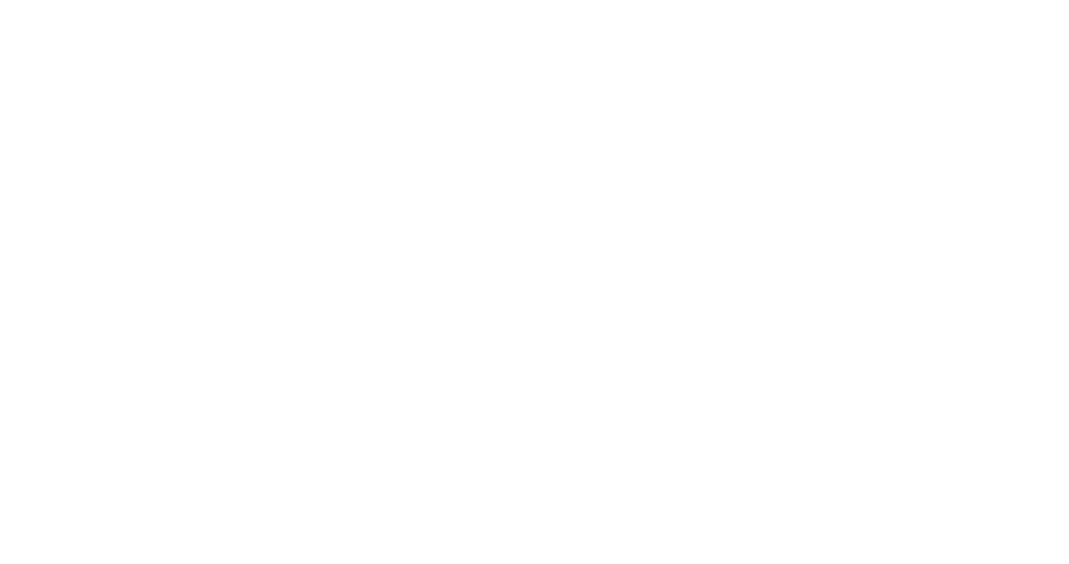
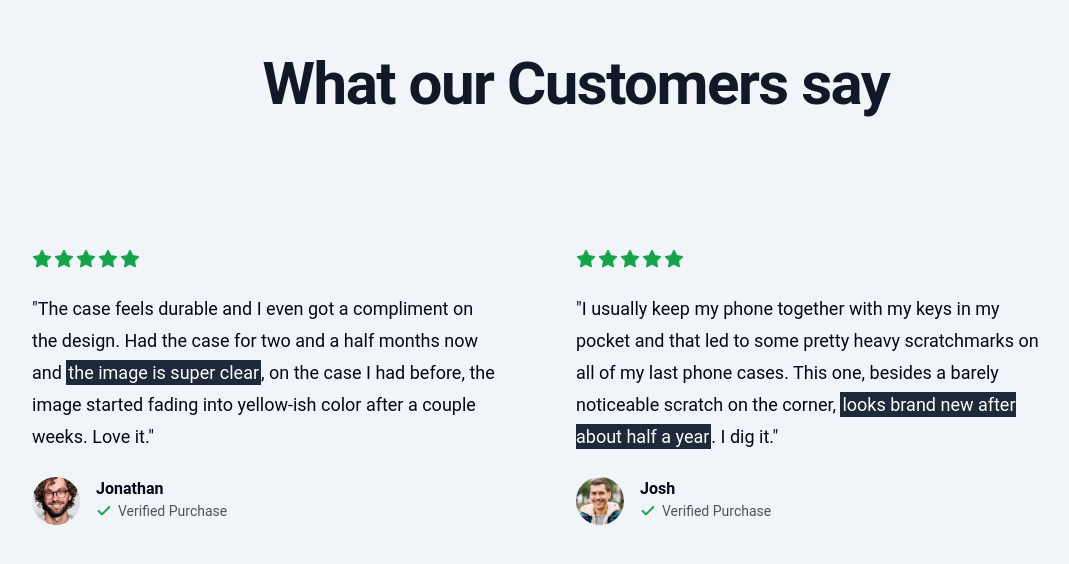
Before and after one commit to CodeforNitin/Coverz-fullStack-project, a React (Vite) app in the folder frontend/: page / in a window 1280 px wide. Shown: the part 1006-1570 px from the top of the page, without its empty margins (64-1133 px from the left). Before the commit the page ends 948 px from the top, so only its background shows below. Built offline with nearby package versions, Linux system fonts and the light colour scheme.

Commit message:
value proposition section

```diff
--- a/frontend/package.json
+++ b/frontend/package.json
@@ -21,8 +21,7 @@
     "react-dom": "^18.3.1",
     "react-router": "^6.24.0",
     "react-router-dom": "^6.24.0",
-    "tailwind-merge": "^2.3.0",
-    "tailwindcss-animate": "^1.0.7"
+    "tailwind-merge": "^2.3.0"
   },
   "devDependencies": {
     "@types/node": "^20.14.9",
@@ -37,6 +36,7 @@
     "eslint-plugin-react-refresh": "^0.4.7",
     "postcss": "^8.4.38",
     "tailwindcss": "^3.4.4",
+    "tailwindcss-animate": "^1.0.7",
     "typescript": "^5.2.2",
     "vite": "^5.3.1"
   }
--- a/frontend/src/pages/Home.tsx
+++ b/frontend/src/pages/Home.tsx
@@ -6,11 +6,10 @@
 export default function Home() {
   return (
     <div className="bg-slate-50">
+      {/* Navbar */}
+      <Navbar />
 
-    {/* Navbar */}
-    <Navbar/>
-
-    {/* HERO SECTION */}
+      {/* HERO SECTION */}
       <section>
         <MaxWidthWrapper className="pb-24 pt-10 lg:grid lg:grid-cols-3 sm:pb-32 lg:gap-x-0 xl:gap-x-8 lg:pt-24 xl:pt-32 lg:pb-52">
           <div className="col-span-2 px-6 lg:px-0 lg:pt-4">
@@ -109,6 +108,96 @@
           </div>
         </MaxWidthWrapper>
       </section>
+
+      {/* value proposition section */}
+      <section className="bg-slate-100 grainy-dark py-24">
+        <MaxWidthWrapper className="flex flex-col items-center gap-16 sm:gap-32">
+          <div className="flex flex-col lg:flex-row items-center gap-4 sm:gap-6">
+            <h2 className="order-1 mt-2 tracking-tight text-center text-balance !leading-tight font-bold text-5xl md:text-6xl text-gray-900">
+              What our{" "}
+              <span className="inline-block"> Customers </span>{" "}
+              say
+            </h2>
+          </div>
+          <div className="mx-auto grid max-w-2xl grid-cols-1 px-4 lg:mx-0 lg:max-w-none lg:grid-cols-2 gap-y-16">
+            <div className="flex flex-auto flex-col gap-4 lg:pr-8 xl:pr-20">
+              <div className="flex gap-0.5 mb-2">
+                <Star className="h-5 w-5 text-green-600 fill-green-600" />
+                <Star className="h-5 w-5 text-green-600 fill-green-600" />
+                <Star className="h-5 w-5 text-green-600 fill-green-600" />
+                <Star className="h-5 w-5 text-green-600 fill-green-600" />
+                <Star className="h-5 w-5 text-green-600 fill-green-600" />
+              </div>
+              <div className="text-lg leading-8">
+                <p>
+                  "The case feels durable and I even got a compliment on the
+                  design. Had the case for two and a half months now and{" "}
+                  <span className="p-0.5 bg-slate-800 text-white">
+                    the image is super clear
+                  </span>
+                  , on the case I had before, the image started fading into
+                  yellow-ish color after a couple weeks. Love it."
+                </p>
+              </div>
+              <div className="flex gap-4 mt-2">
+                <img
+                  className="rounded-full h-12 w-12 object-cover"
+                  src="/users/user-1.png"
+                  alt="user"
+                />
+                <div className="flex flex-col">
+                  <p className="font-semibold">Jonathan</p>
+                  <div className="flex gap-1.5 items-center text-zinc-600">
+                    <Check className="h-4 w-4 stroke-[3px] text-green-600" />
+                    <p className="text-sm">Verified Purchase</p>
+                  </div>
+                </div>
+              </div>
+            </div>
+
+            {/* second user review */}
+            <div className="flex flex-auto flex-col gap-4 lg:pr-8 xl:pr-20">
+              <div className="flex gap-0.5 mb-2">
+                <Star className="h-5 w-5 text-green-600 fill-green-600" />
+                <Star className="h-5 w-5 text-green-600 fill-green-600" />
+                <Star className="h-5 w-5 text-green-600 fill-green-600" />
+                <Star className="h-5 w-5 text-green-600 fill-green-600" />
+                <Star className="h-5 w-5 text-green-600 fill-green-600" />
+              </div>
+              <div className="text-lg leading-8">
+                <p>
+                  "I usually keep my phone together with my keys in my pocket
+                  and that led to some pretty heavy scratchmarks on all of my
+                  last phone cases. This one, besides a barely noticeable
+                  scratch on the corner,{" "}
+                  <span className="p-0.5 bg-slate-800 text-white">
+                    looks brand new after about half a year
+                  </span>
+                  . I dig it."
+                </p>
+              </div>
+              <div className="flex gap-4 mt-2">
+                <img
+                  className="rounded-full h-12 w-12 object-cover"
+                  src="/users/user-4.jpg"
+                  alt="user"
+                />
+                <div className="flex flex-col">
+                  <p className="font-semibold">Josh</p>
+                  <div className="flex gap-1.5 items-center text-zinc-600">
+                    <Check className="h-4 w-4 stroke-[3px] text-green-600" />
+                    <p className="text-sm">Verified Purchase</p>
+                  </div>
+                </div>
+              </div>
+            </div>
+          </div>
+        </MaxWidthWrapper>
+{/*
+        <div className="pt-16">
+          <Reviews />
+        </div> */}
+      </section>
     </div>
   );
 }
```
Also changed, not shown: 1 other file (tests, documents, lock files or other folders).
